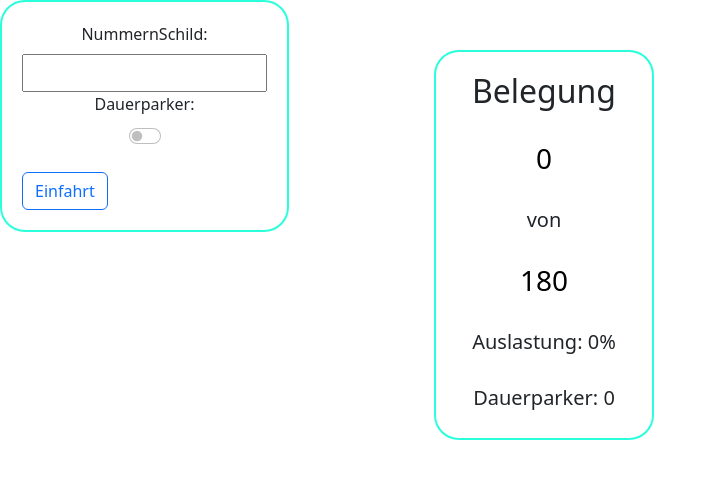
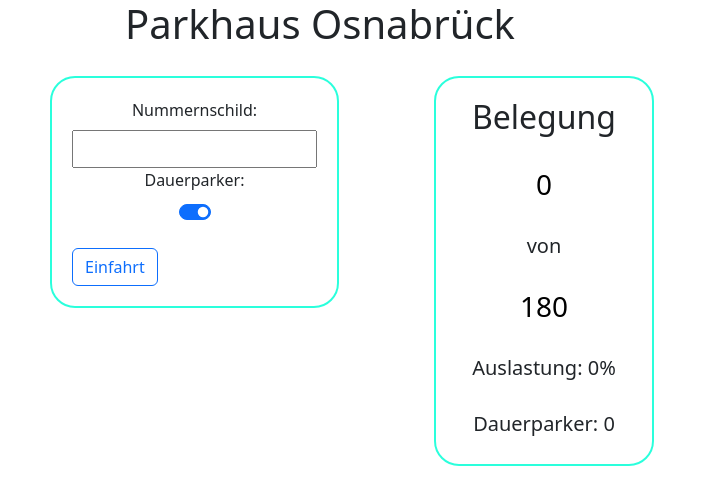
Before and after one commit to GeKoppe/Parking_DB_Project, a React (Vite) app in the folder ParkhausApp/: page / in a window 1280 px wide. Shown: the top 504 px of the page, without its empty margins (0-717 px from the left). Built offline with nearby package versions, Linux system fonts and the light colour scheme.

Commit message:
Added more functionality

```diff
--- a/ParkhausApp/src/Components/MainMenu/DriveInCard.tsx
+++ b/ParkhausApp/src/Components/MainMenu/DriveInCard.tsx
@@ -5,7 +5,7 @@ import { useState } from 'react'
 import FormLabel from 'react-bootstrap/FormLabel';
 import Form from 'react-bootstrap/Form'
 
-export default function DriveInCard(tempProps?: {licPlateClassName?: string, buttonClickHandler: () => boolean, changeListener?: (plate: string) => void}) {
+export default function DriveInCard(tempProps?: {licPlateClassName?: string, buttonClickHandler: () => boolean, changeListener?: (plate: string, perma: boolean) => void}) {
     const props = {
         licPlateClassName: 'defaultInput',
         buttonClickHandler: () => {return true;},
@@ -14,11 +14,17 @@ export default function DriveInCard(tempProps?: {licPlateClassName?: string, but
     }
 
     const [licPlate, setLicPlate] = useState('');
+    const [perma, setPerma] = useState(true);
 
     const changeListener = ({target} : { target: {value: string}}) => {
         let newLicPlate = target.value.toUpperCase();
         setLicPlate(newLicPlate);
-        props.changeListener(newLicPlate);
+        props.changeListener(newLicPlate, perma);
+    }
+
+    const permaChange = () => {
+        setPerma((prev) => !prev);
+        props.changeListener(licPlate, perma);
     }
 
     const buttonClickHandler = () => {
@@ -29,9 +35,9 @@ export default function DriveInCard(tempProps?: {licPlateClassName?: string, but
 
     return (
         <div className="driveInCard">
-            <FormLabel>NummernSchild:</FormLabel><br/><input value={licPlate} onChange={changeListener} className={props.licPlateClassName}/>
+            <FormLabel>Nummernschild:</FormLabel><br/><input value={licPlate} onChange={changeListener} className={props.licPlateClassName}/>
             <br/>
-            <FormLabel>Dauerparker:</FormLabel><Form.Check type="switch" id="perma-parker"/>
+            <FormLabel>Dauerparker:</FormLabel><Form.Check type="switch" id="perma-parker" checked={perma} onChange={permaChange}/>
             <br/>
             <div>
                 <DriveInButton clickHandler={buttonClickHandler}/>
--- a/ParkhausApp/src/Components/MainMenu/MainMenu.css
+++ b/ParkhausApp/src/Components/MainMenu/MainMenu.css
@@ -34,7 +34,18 @@
 
 
 .infoSide {
-    padding: 50px;
+    width: 25%;
+    padding-top: 20px;
+    padding-right: 50px;
+    padding-left: 50px;
+    height: 100%;
+}
+
+.mainSide {
+    width: 30%;
+    padding-top: 20px;
+    padding-right: 50px;
+    padding-left: 50px;
     height: 100%;
 }
 
--- a/ParkhausApp/src/Components/MainMenu/MainMenu.tsx
+++ b/ParkhausApp/src/Components/MainMenu/MainMenu.tsx
@@ -4,36 +4,45 @@ import { useState } from 'react';
 
 function MainMenu() {
     const [usage, setUsage] = useState(0);
+    const [permaParkers, setpermaParkers] = useState(0);
     const [licClass, setlicClass] = useState('defaultInput');
     let licPlate = '';
+    let permaParker = false;
 
     const driveInClickHandler = () => {
-        const licChecker = /[A-ZÖÜÄ]{1,3}-[A-ZÖÜÄ]{1,2}-[1-9]{1}[0-9]{1,3}[EH]{1}/;
+        const licChecker = /[A-ZÖÜÄ]{1,3}-[A-ZÖÜÄ]{1,2}-[1-9]{1}[0-9]{1,3}[EH]{0,1}/;
         if (!licChecker.test(licPlate)) {
             setlicClass('error');
             return false;
         } else {
             usage + 1 > 180? setUsage(usage) : setUsage((prev) => prev +1);
+            permaParker ? setpermaParkers((prev) => prev + 1) : setpermaParkers((prev) => prev);
             setlicClass('defaultInput');
             // TODO Hier muss die tatsächliche Einfahrt geschehen.
             return true;
         }
     }
 
-    const licChangeListener = (plate: string) => {
+    const licChangeListener = (plate: string, perma: boolean) => {
         licPlate = plate;
+        permaParker = perma;
     }
 
 
     return (
-        <div className="menuContainer" style={{width: "100%"}}>
-            <div style={{width: "30%"}}>
-                <DriveInCard buttonClickHandler={driveInClickHandler} licPlateClassName={licClass} changeListener={licChangeListener}/>
+        <>
+            <div style={{width: "50%", textAlign: "center"}}>
+                <h1>Parkhaus Osnabrück</h1>
             </div>
-            <div className="infoSide" style={{width: "25%"}}>
-                <UsageCard usedSpaces={usage}/>
+            <div className="menuContainer" style={{width: "100%"}}>
+                <div className='mainSide'>
+                    <DriveInCard buttonClickHandler={driveInClickHandler} licPlateClassName={licClass} changeListener={licChangeListener}/>
+                </div>
+                <div className="infoSide">
+                    <UsageCard usedSpaces={usage} permaParkers={permaParkers}/>
+                </div>
             </div>
-        </div>
+        </>
     )
 }
 
```
